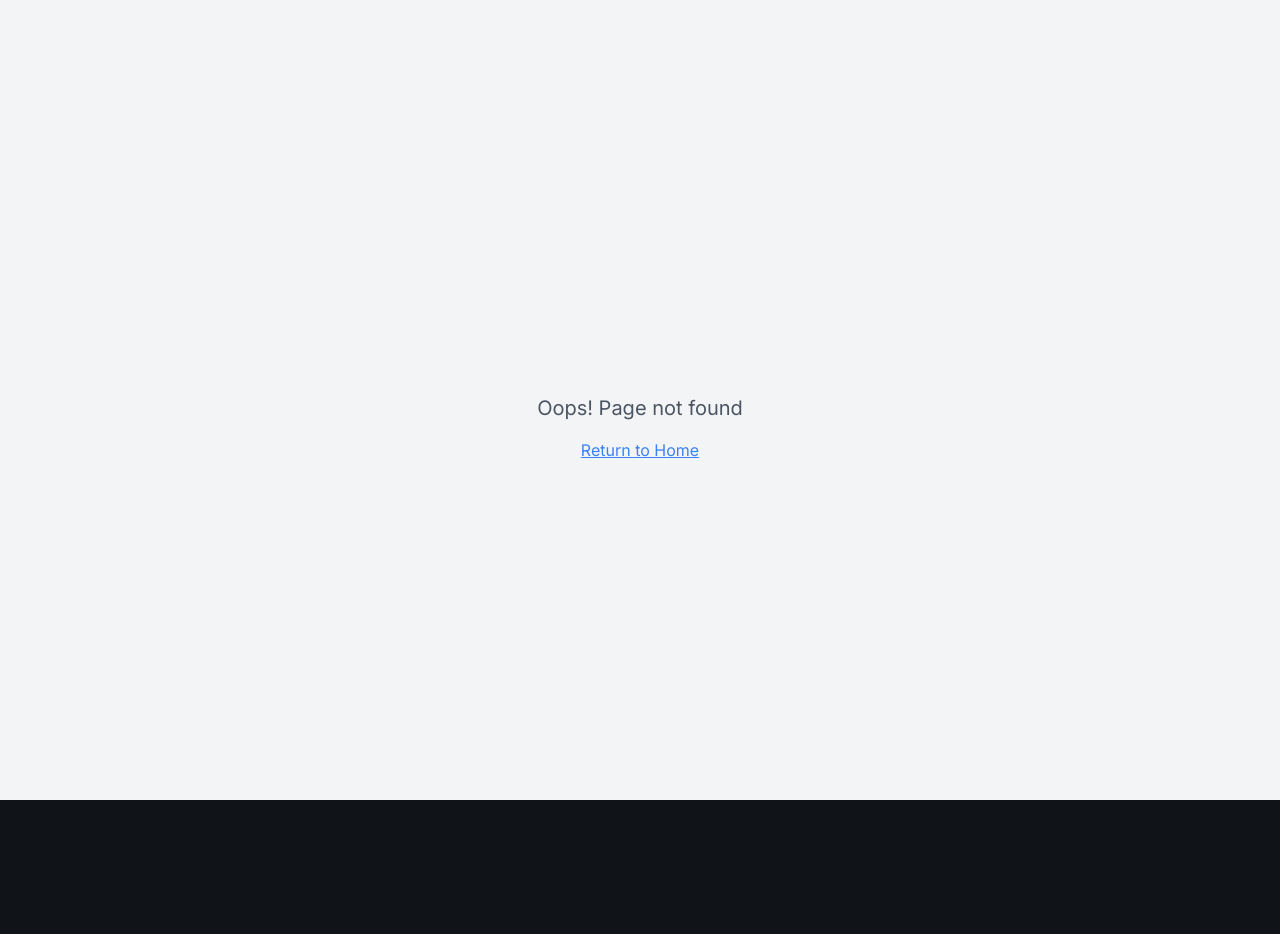
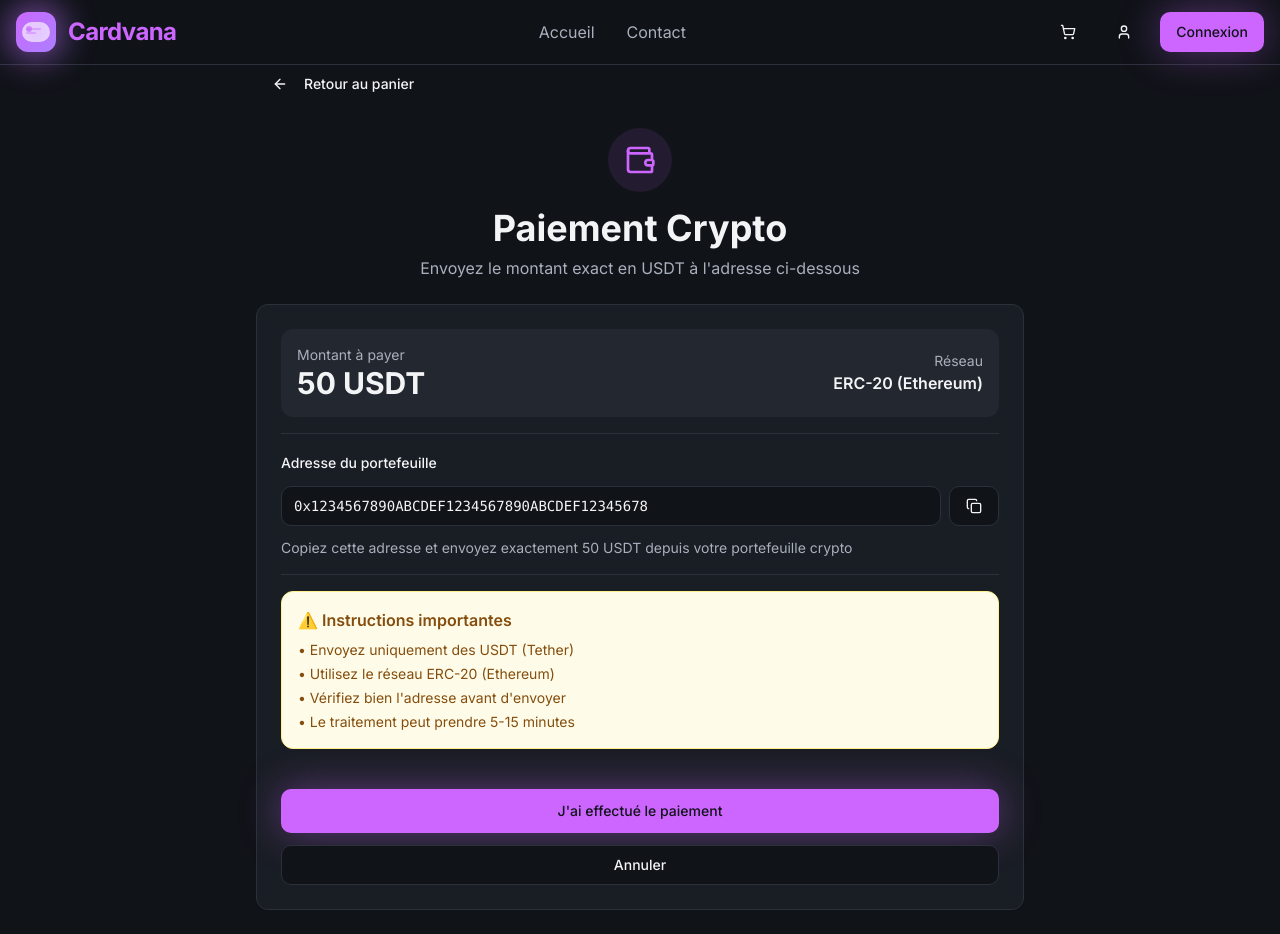
Before and after one commit to cardigo99/cardvana-fintech-experience, a React (Vite) app: page /paiement-crypto in a window 1280 px wide. Before the commit this address had no page. Shown: the top 934 px of the page. Before the commit the page ends 800 px from the top, so only its background shows below. Built offline with nearby package versions, Linux system fonts and the light colour scheme.

Commit message:
Fix: Paiement page broken

```diff
--- a/src/App.tsx
+++ b/src/App.tsx
@@ -17,6 +17,7 @@ import Panier from "./pages/Panier";
 import MonCompte from "./pages/MonCompte";
 import ConfirmationCommande from "./pages/ConfirmationCommande";
 import ConfirmationMessage from "./pages/ConfirmationMessage";
+import PaiementCrypto from "./pages/PaiementCrypto";
 import Auth from "./pages/Auth";
 
 const queryClient = new QueryClient();
@@ -33,6 +34,7 @@ const App = () => (
             <Route path="/auth" element={<Auth />} />
             <Route path="/contact" element={<Contact />} />
             <Route path="/panier" element={<Panier />} />
+            <Route path="/paiement-crypto" element={<PaiementCrypto />} />
             <Route path="/mon-compte" element={<MonCompte />} />
             <Route path="/confirmation-commande" element={<ConfirmationCommande />} />
             <Route path="/confirmation-message" element={<ConfirmationMessage />} />
--- /dev/null
+++ b/src/pages/PaiementCrypto.tsx
@@ -0,0 +1,163 @@
+import { Navigation } from "@/components/navigation";
+import { Footer } from "@/components/footer";
+import { Button } from "@/components/ui/button";
+import { Card } from "@/components/ui/card";
+import { Input } from "@/components/ui/input";
+import { Label } from "@/components/ui/label";
+import { Separator } from "@/components/ui/separator";
+import { Copy, CheckCircle2, ArrowLeft, Wallet } from "lucide-react";
+import { useState } from "react";
+import { useNavigate } from "react-router-dom";
+import { toast } from "@/hooks/use-toast";
+
+const PaiementCrypto = () => {
+  const navigate = useNavigate();
+  const [copied, setCopied] = useState(false);
+  const walletAddress = "0x1234567890ABCDEF1234567890ABCDEF12345678";
+  const amount = 50; // Montant à payer en USDT
+
+  const handleCopy = () => {
+    navigator.clipboard.writeText(walletAddress);
+    setCopied(true);
+    toast({
+      title: "Adresse copiée",
+      description: "L'adresse du portefeuille a été copiée dans le presse-papiers",
+    });
+    setTimeout(() => setCopied(false), 2000);
+  };
+
+  const handlePaymentConfirm = () => {
+    toast({
+      title: "Paiement en cours de vérification",
+      description: "Nous vérifions votre transaction...",
+    });
+
+    // Simulation de vérification
+    setTimeout(() => {
+      navigate("/confirmation-commande");
+    }, 1500);
+  };
+
+  return (
+    <div className="min-h-screen flex flex-col bg-background">
+      <Navigation />
+
+      <main className="flex-1 container mx-auto px-4 py-16">
+        <div className="max-w-3xl mx-auto">
+          <Button
+            variant="ghost"
+            className="mb-6"
+            onClick={() => navigate("/panier")}
+          >
+            <ArrowLeft className="w-4 h-4 mr-2" />
+            Retour au panier
+          </Button>
+
+          <div className="space-y-6">
+            <div className="text-center space-y-2">
+              <div className="flex justify-center mb-4">
+                <div className="w-16 h-16 rounded-full bg-primary/10 flex items-center justify-center">
+                  <Wallet className="w-8 h-8 text-primary" />
+                </div>
+              </div>
+              <h1 className="text-4xl font-bold">Paiement Crypto</h1>
+              <p className="text-muted-foreground">
+                Envoyez le montant exact en USDT à l'adresse ci-dessous
+              </p>
+            </div>
+
+            <Card className="p-6 space-y-6">
+              <div className="space-y-4">
+                <div className="flex items-center justify-between p-4 bg-muted rounded-lg">
+                  <div>
+                    <p className="text-sm text-muted-foreground">Montant à payer</p>
+                    <p className="text-3xl font-bold">{amount} USDT</p>
+                  </div>
+                  <div className="text-right">
+                    <p className="text-sm text-muted-foreground">Réseau</p>
+                    <p className="font-semibold">ERC-20 (Ethereum)</p>
+                  </div>
+                </div>
+
+                <Separator />
+
+                <div className="space-y-3">
+                  <Label>Adresse du portefeuille</Label>
+                  <div className="flex gap-2">
+                    <Input
+                      value={walletAddress}
+                      readOnly
+                      className="font-mono text-sm"
+                    />
+                    <Button
+                      onClick={handleCopy}
+                      variant="outline"
+                      className="shrink-0"
+                    >
+                      {copied ? (
+                        <CheckCircle2 className="w-4 h-4 text-green-500" />
+                      ) : (
+                        <Copy className="w-4 h-4" />
+                      )}
+                    </Button>
+                  </div>
+                  <p className="text-sm text-muted-foreground">
+                    Copiez cette adresse et envoyez exactement {amount} USDT depuis votre portefeuille crypto
+                  </p>
+                </div>
+
+                <Separator />
+
+                <div className="bg-yellow-50 dark:bg-yellow-900/20 border border-yellow-200 dark:border-yellow-800 rounded-lg p-4">
+                  <h3 className="font-semibold text-yellow-800 dark:text-yellow-200 mb-2">
+                    ⚠️ Instructions importantes
+                  </h3>
+                  <ul className="space-y-1 text-sm text-yellow-800 dark:text-yellow-200">
+                    <li>• Envoyez uniquement des USDT (Tether)</li>
+                    <li>• Utilisez le réseau ERC-20 (Ethereum)</li>
+                    <li>• Vérifiez bien l'adresse avant d'envoyer</li>
+                    <li>• Le traitement peut prendre 5-15 minutes</li>
+                  </ul>
+                </div>
+              </div>
+
+              <div className="space-y-3 pt-4">
+                <Button
+                  className="w-full"
+                  size="lg"
+                  onClick={handlePaymentConfirm}
+                >
+                  J'ai effectué le paiement
+                </Button>
+                <Button
+                  variant="outline"
+                  className="w-full"
+                  onClick={() => navigate("/panier")}
+                >
+                  Annuler
+                </Button>
+              </div>
+            </Card>
+
+            <Card className="p-6 bg-muted/50">
+              <h3 className="font-semibold mb-3 flex items-center gap-2">
+                <CheckCircle2 className="w-5 h-5 text-primary" />
+                Après le paiement
+              </h3>
+              <ul className="space-y-2 text-sm text-muted-foreground">
+                <li>1. Cliquez sur "J'ai effectué le paiement"</li>
+                <li>2. Nous vérifions automatiquement votre transaction</li>
+                <li>3. Vous recevrez vos codes par email sous 15 minutes</li>
+                <li>4. Les codes seront également disponibles dans votre compte</li>
+              </ul>
+            </Card>
+          </div>
+        </div>
+      </main>
+
+      <Footer />
+    </div>
+  );
+};
+
+export default PaiementCrypto;
--- a/src/pages/Panier.tsx
+++ b/src/pages/Panier.tsx
@@ -133,8 +133,8 @@ const Panier = () => {
                       <span>{total.toFixed(2)}€</span>
                     </div>
                   </div>
-                  <Button className="w-full mt-6" size="lg">
-                    Procéder au paiement
+                  <Button className="w-full mt-6" size="lg" asChild>
+                    <a href="/paiement-crypto">Procéder au paiement</a>
                   </Button>
                   <Button variant="outline" className="w-full mt-3" asChild>
                     <a href="/">Continuer mes achats</a>
```
